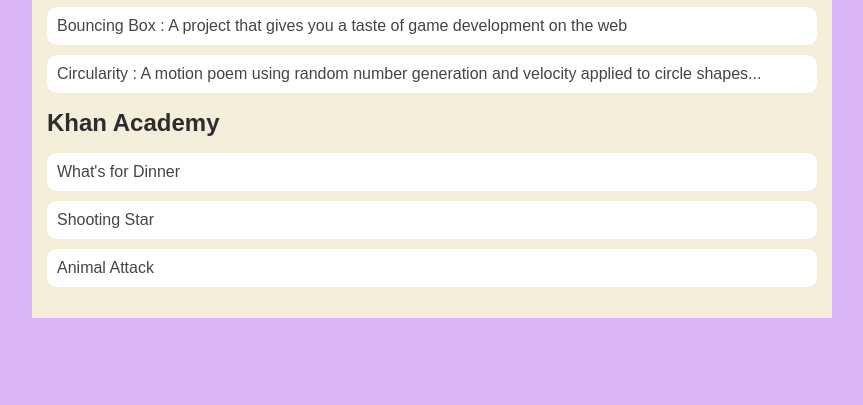
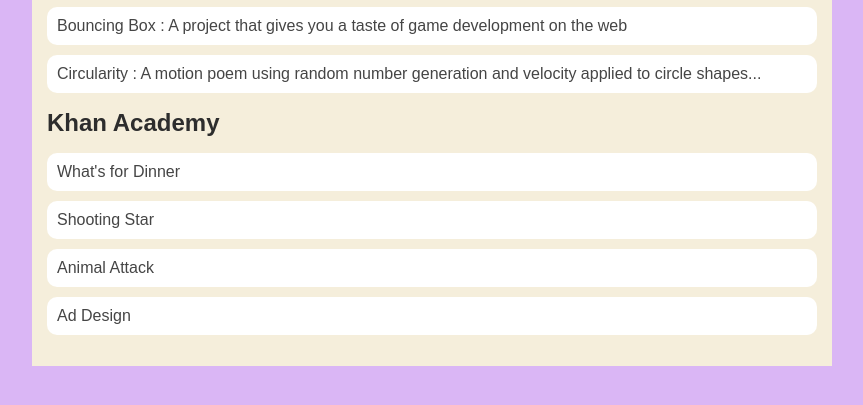
Before and after one commit to miyarolston/miyarolston.github.io, a plain HTML site: page portfolio.html in a window 1280 px wide. Shown: the part 197-602 px from the top of the page, without its empty margins (208-1071 px from the left). Drawn offline with Linux system fonts and the light colour scheme.

Commit message:
added ad design

```diff
--- a/portfolio.html
+++ b/portfolio.html
@@ -29,6 +29,7 @@
                         <li><a href="https://www.khanacademy.org/computer-programming/spin-off-of-project-whats-for-dinner/6653667337617408"> What's for Dinner</a></li>
                         <li><a href="https://www.khanacademy.org/computer-programming/spin-off-of-project-shooting-star/4618195460472832"> Shooting Star</a></li>
                         <li><a href="https://www.khanacademy.org/computer-programming/spin-off-of-project-animal-attack/5372459162058752"> Animal Attack</a></li>
+                        <li><a href="https://www.khanacademy.org/computer-programming/spin-off-of-project-ad-design/5633643760107520"> Ad Design</a></li>
                 </div>
              </main>
       </div>
```
